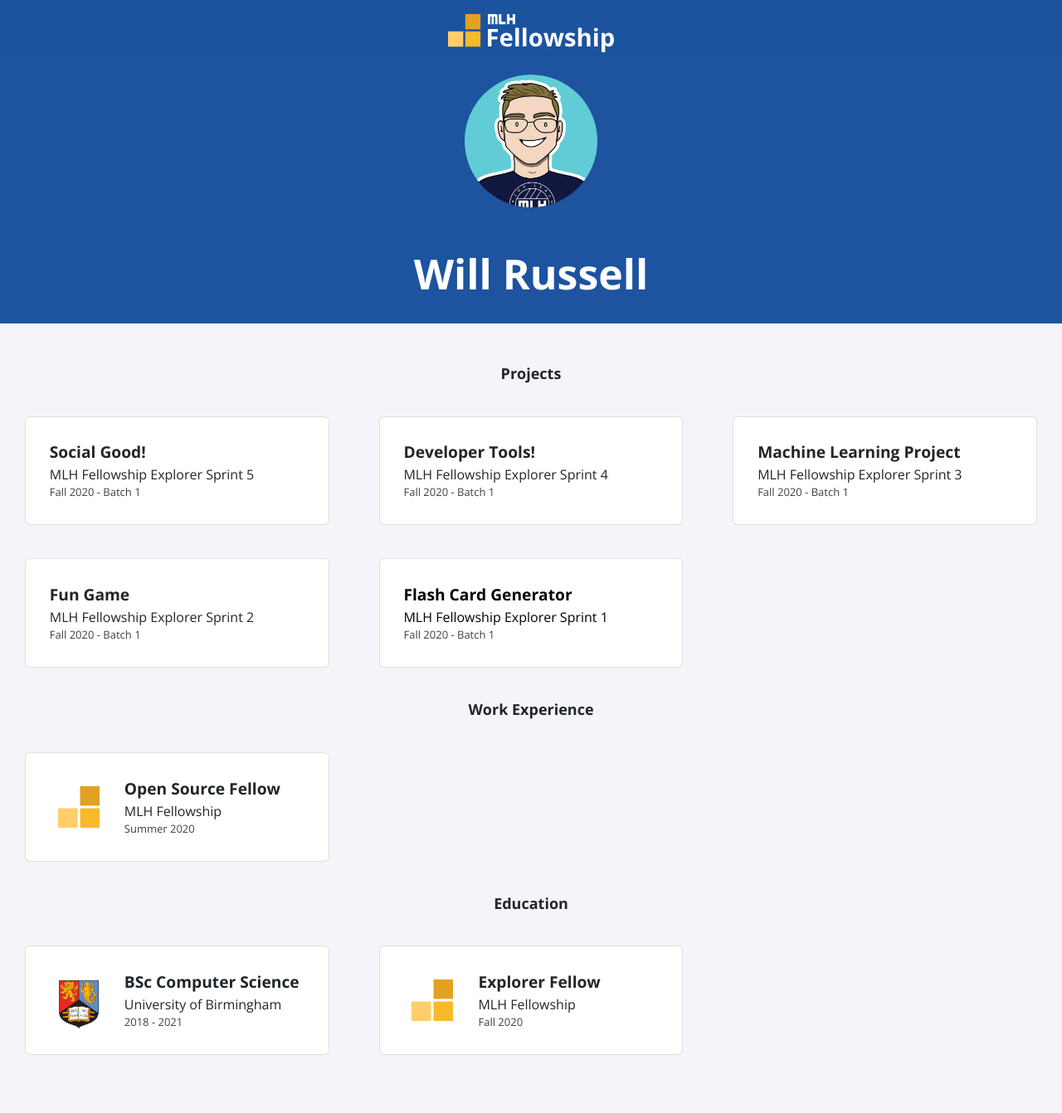
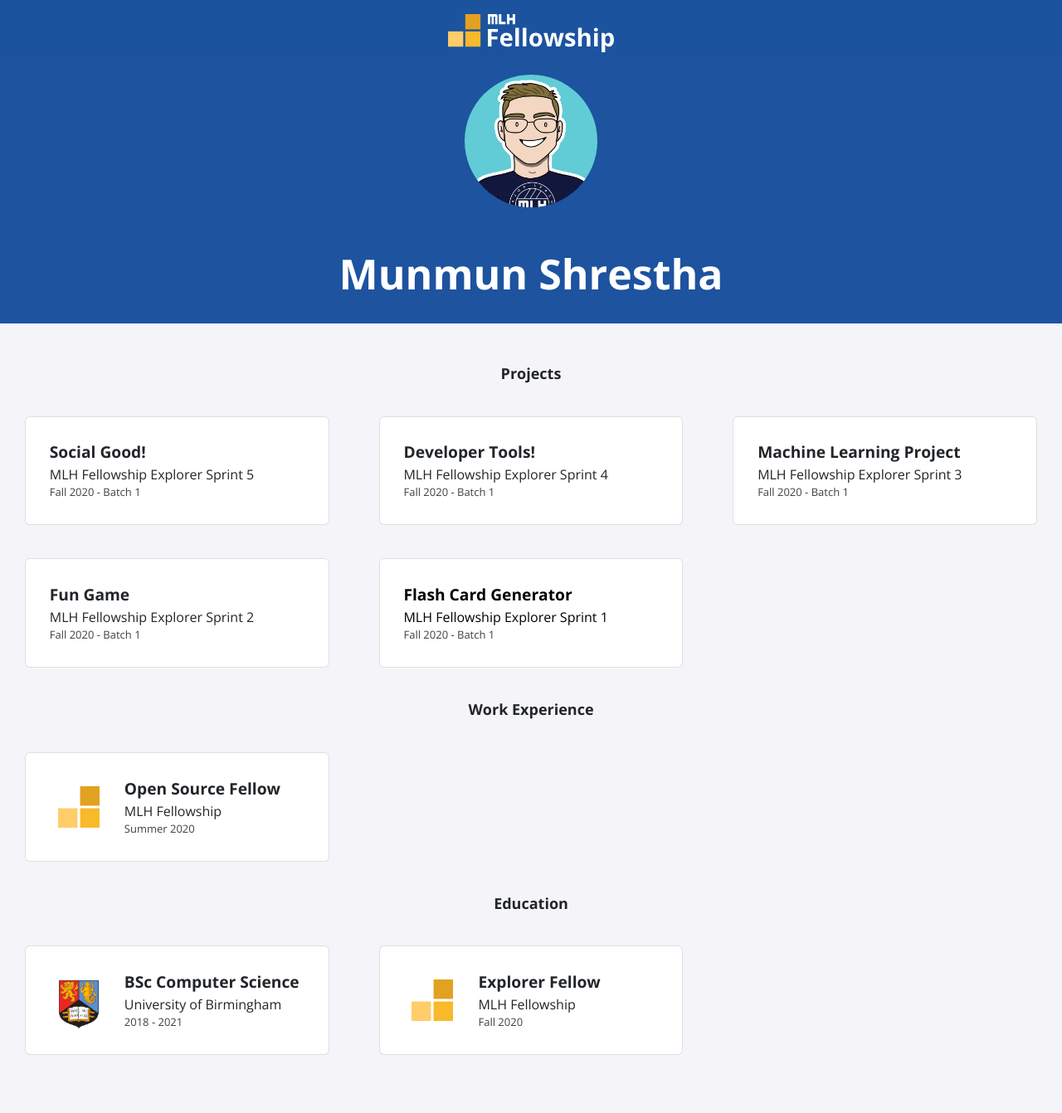
Before and after one commit to munmunshrestha/munmunshrestha.github.io, a Jekyll site: the page built from index.html, in a window 1280 px wide. Shown: the whole page at 83% size. Built offline with Jekyll 4.4.1, drawn with Linux system fonts in a browser that asks for light colours; nearby versions of some CDN libraries; part of the change alters nothing that is shown.

Commit message:
update config.yml to add personal info

```diff
--- a/_config.yml
+++ b/_config.yml
@@ -1,13 +1,11 @@
-title: "Will Russell"
-email: fellowship@mlh.io
+title: "Munmun Shrestha"
+email: munmunshrestha1@gmail.com
 description: >- # this means to ignore newlines until "baseurl:"
-  Write an awesome description for your new site here. You can edit this
-  line in _config.yml. It will appear in your document head meta (for
-  Google search results) and in your feed.xml site description.
+  Women in Tech.
 baseurl: "/"
-url: "/portfolio-template"
-twitter_username: mlhacks
-github_username:  mlh-fellowship
+url: "https://munmunshrestha.github.io/"
+twitter_username: munmunshrestha
+github_username:  munmunshrestha
 
 sass:
   sass_dir: _sass
```
